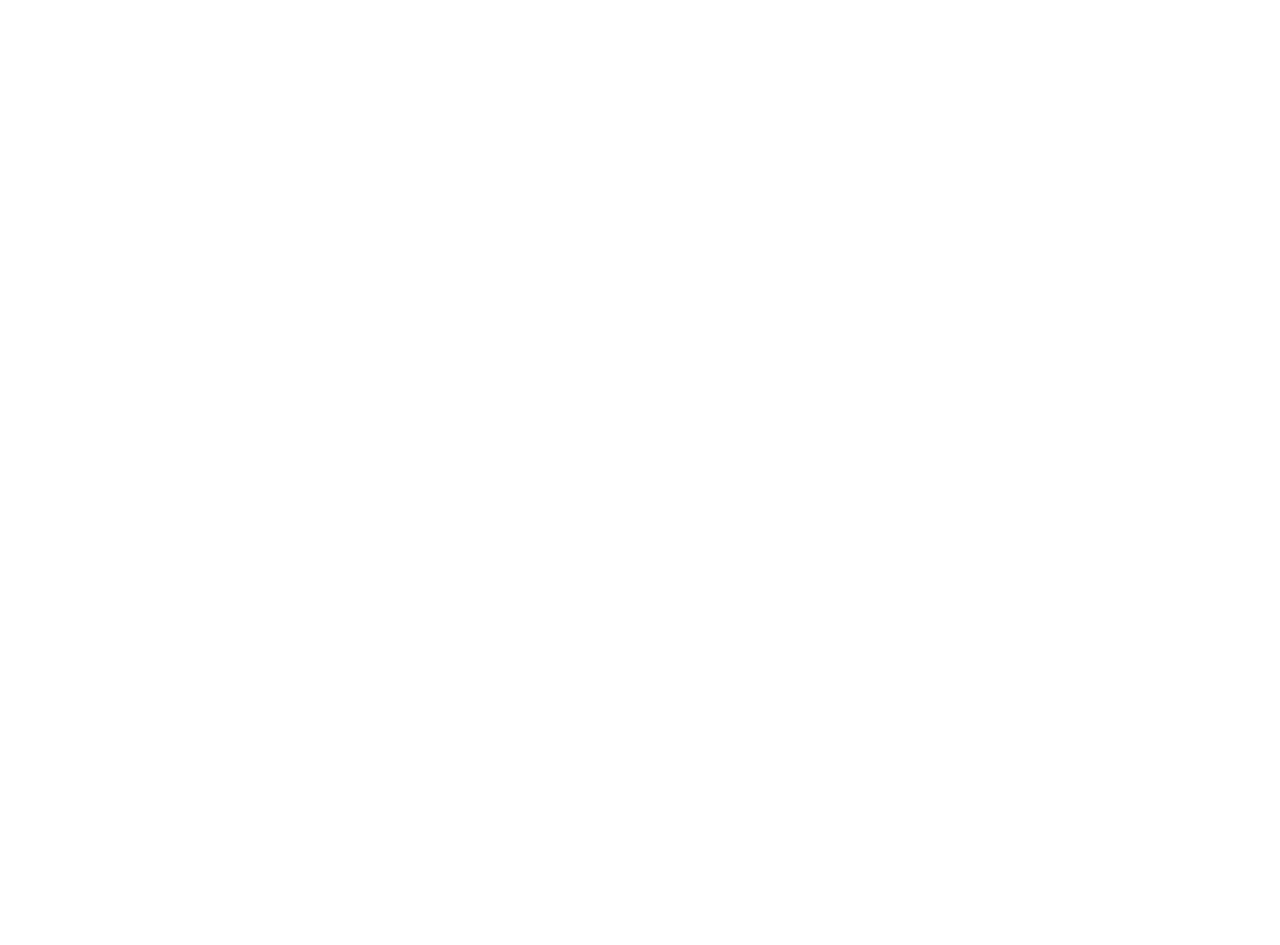
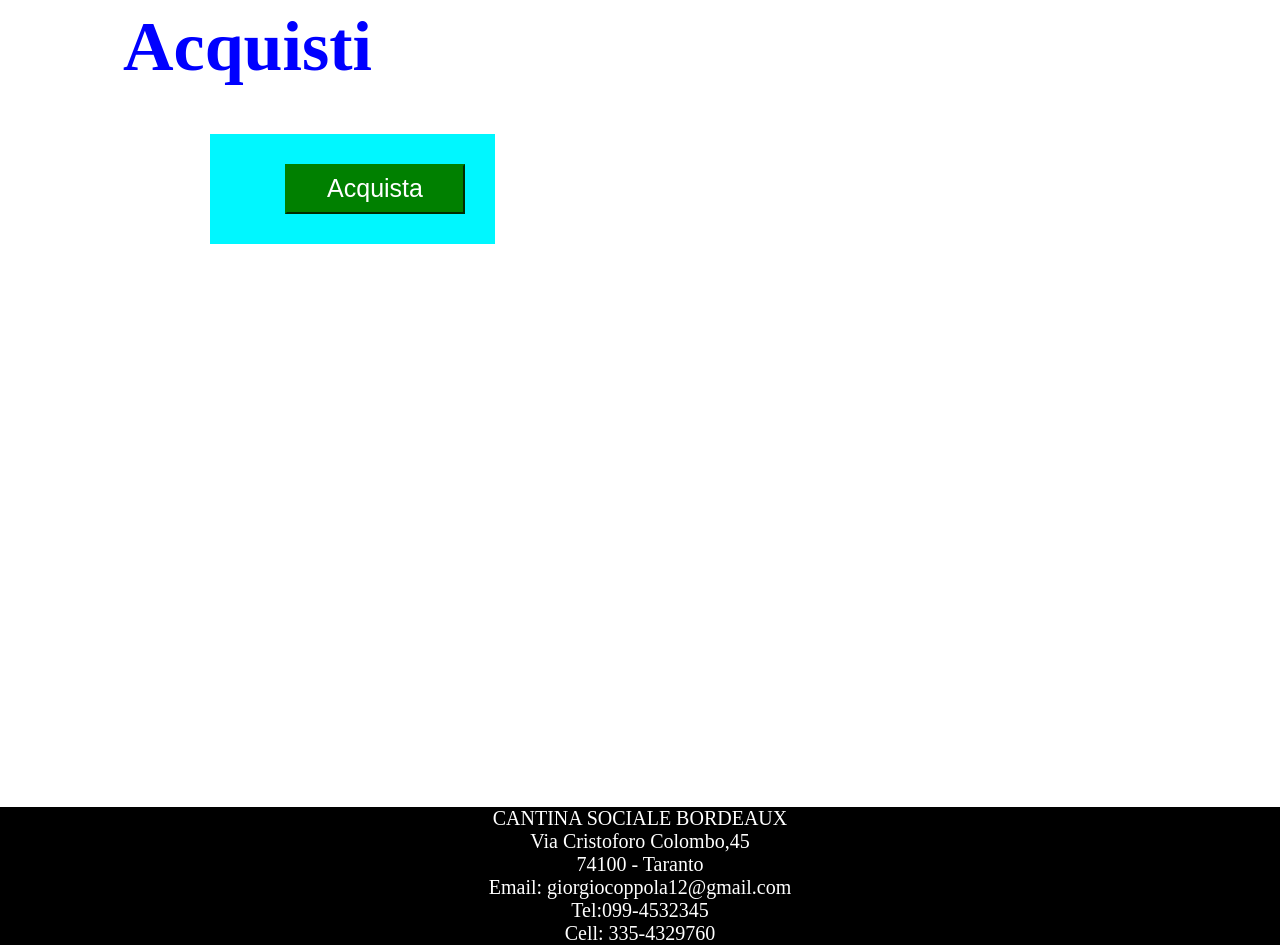
Before and after one commit to giorgiocoppola/vini-react, a React (Create React App) app: page /acquisti in a window 1280 px wide. Before the commit this address had no page. Shown: the part 100-1045 px from the top of the page. Before the commit the page ends 800 px from the top, so only its background shows below. Built offline with nearby package versions, Linux system fonts and the light colour scheme.

Commit message:
Nuove medifiche della pagina

```diff
--- a/src/App.js
+++ b/src/App.js
@@ -1,5 +1,6 @@
 import { BrowserRouter as Router, Route, Routes} from 'react-router-dom'
 import Accedi from './Menu/Accedi';
+import Acquisti from './Menu/Acquisti';
 import Home from './Menu/Home';
 import Registrazione from './Menu/Registrazione';
 
@@ -11,6 +12,7 @@
   <Route path = '/'  element = {<Home />} />
   <Route path = '/accedi'  element = {<Accedi />} />
   <Route path = '/registrazione'  element = {<Registrazione />} />
+  <Route path = '/acquisti' element= {<Acquisti />} />
 
 
 </Routes>
--- a/src/components/Footer.css
+++ b/src/components/Footer.css
@@ -6,5 +6,8 @@
     text-align:center;
     font-size:20px;
     font-family: 'Times New Roman', Times, serif;
+    width:auto;
+
+
 
 }
--- a/src/components/Footer.js
+++ b/src/components/Footer.js
@@ -6,9 +6,10 @@
   return (
     <footer>
          CANTINA SOCIALE BORDEAUX <br /> Via Cristoforo Colombo,45 <br />
-         74100 - Taranto <br /> Email: giorgiocoppola12@gmail.com <br /> Tel:099 4532345
-         <br /> Cell: 3354329760
+         74100 - Taranto <br /> Email: giorgiocoppola12@gmail.com <br /> Tel:099-4532345
+         <br /> Cell: 335-4329760
     </footer>
+
   )
 }
 
--- a/src/components/Header.css
+++ b/src/components/Header.css
@@ -31,3 +31,10 @@
     text-decoration:none;
     color:white;
 }
+
+.acquisti {
+
+    color:white;
+    margin-top:20px;
+    margin-left:600px;
+}
--- a/src/components/Header.js
+++ b/src/components/Header.js
@@ -7,9 +7,11 @@
   return (
     <header>
 
-    <h1 className ="tit-pag">Cantina sociale Bordeaux</h1>
+       <h1 className ="tit-pag">Cantina sociale Bordeaux</h1>
 
-    <button className="accedi"><Link to="/accedi">Accedi</Link></button>
+       <Link to="/acquisti" className="acquisti">Acquisti</Link>
+
+       <button className="accedi"><Link to="/accedi">Accedi</Link></button>
 
     </header>
   )
--- a/src/components/Vini.js
+++ b/src/components/Vini.js
@@ -3,9 +3,8 @@
 
 
 
-const Vini = (props) => {
+const Vini = ({nome,img,prezzo,max}) => {
 
-    const {nome,img,prezzo,max} = props;
 
     const [count,setCount] = useState(0);
     const [message,setMessage] = useState("");
```
